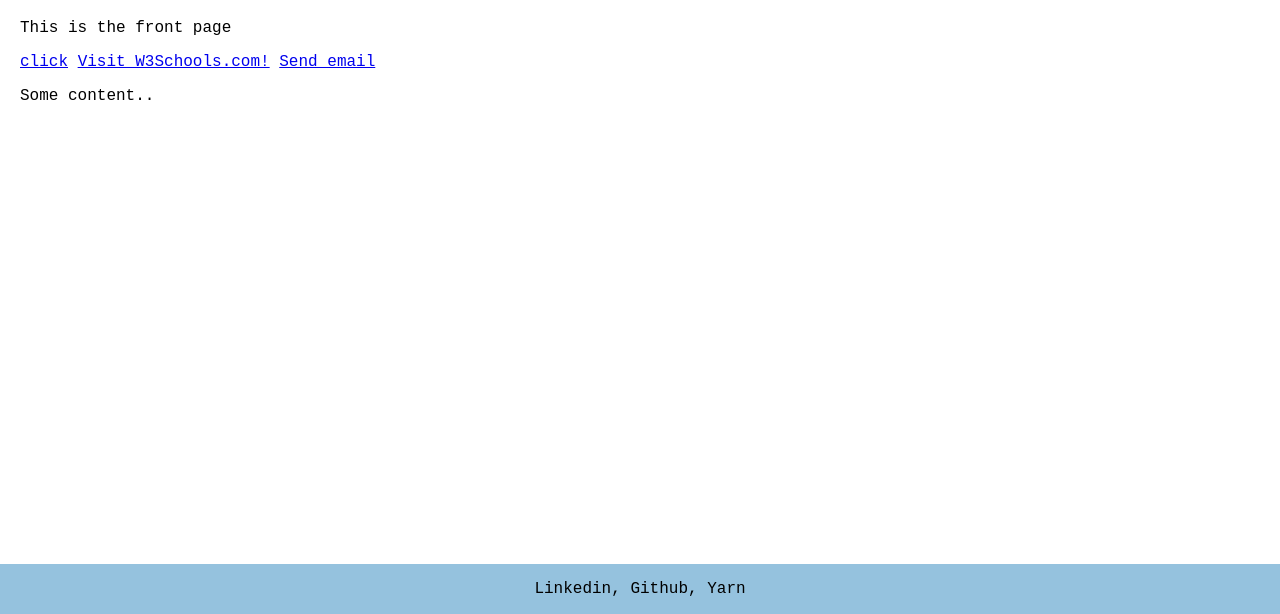
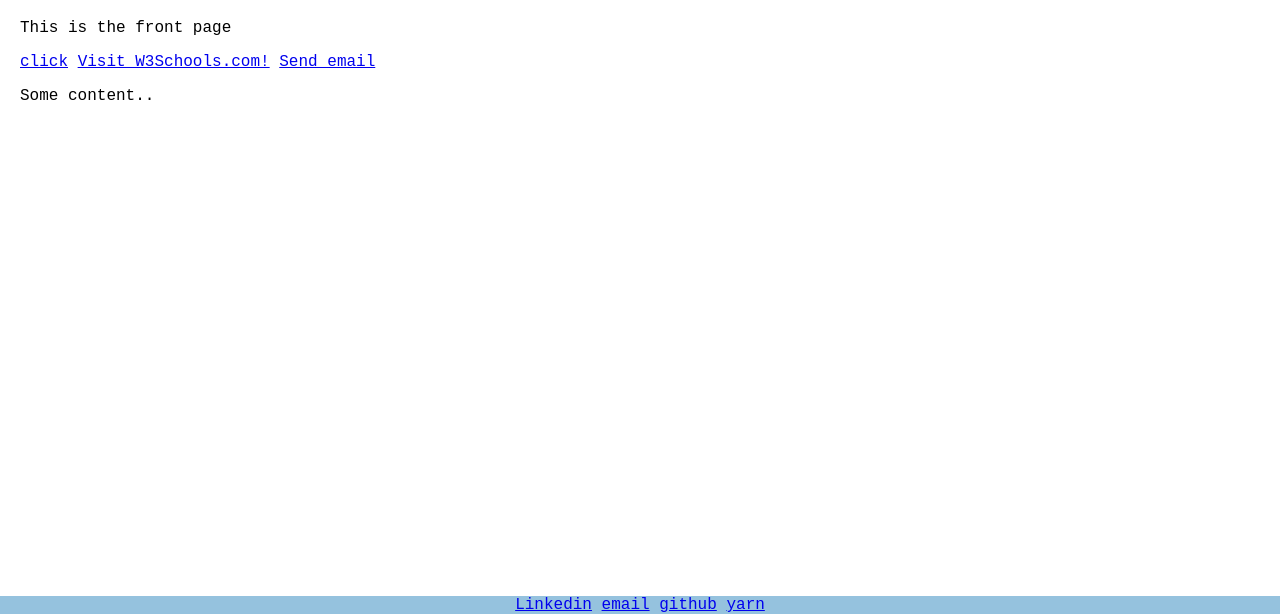
Before and after one commit to programmingduh/programmingduh.github.io, a plain HTML site: page index.html in a window 1280 px wide. Shown: the part 186-800 px from the top of the page. Drawn offline with Linux system fonts and the light colour scheme.

Commit message:
Update index.html

```diff
--- a/index.html
+++ b/index.html
@@ -109,9 +109,12 @@ body{
 </div>
 
 <div class="footer">
-  <p>
-    Linkedin, Github, Yarn
-</p>
+
+  <a href="https://www.linkedin.com/in/alicia-jin-047b02192/">Linkedin</a>
+  <a href="mailto:someone@example.com"> email</a>
+  <a href="https://github.com/programmingduh"> github</a>
+  <a href="https://www.youtube.com/watch?v=33ou_Z3IqrE&ab_channel=Seafret-Topic"> yarn</a>
+
 </div>
 
 </body>
```
